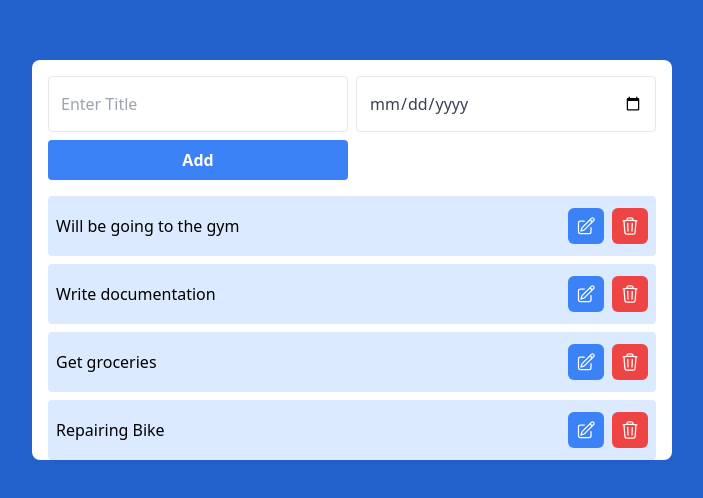
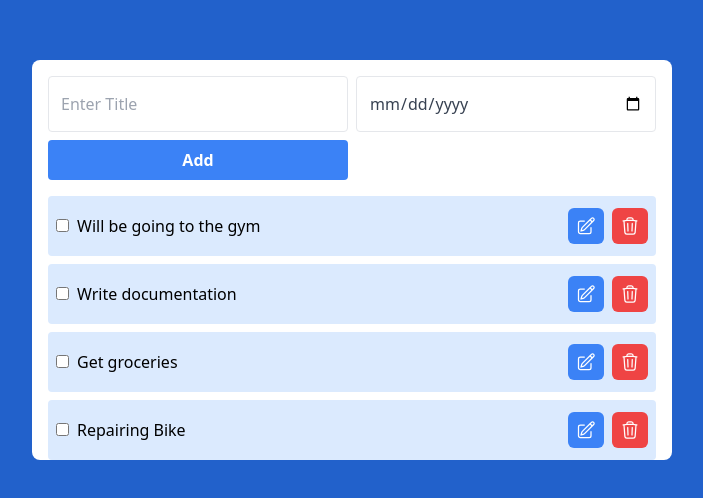
Before and after one commit to aaryan610/todolist-app, a Next.js app: page / in a window 1280 px wide. Shown: the part 140-638 px from the top of the page, without its empty margins (288-991 px from the left). Built offline with nearby package versions, Linux system fonts and the light colour scheme.

Commit message:
Checkbox added

```diff
--- a/pages/index.js
+++ b/pages/index.js
@@ -116,7 +116,10 @@ const Home = (props) => {
               ? tasks.map((item, index) => {
                   return (
                     <div className="single-item bg-blue-100 rounded py-3 px-2 mt-2 flex justify-between items-center">
-                      <div>{item.name}</div>
+                      <div>
+                        <input type="checkbox" className="mr-2" />
+                        {item.name}
+                      </div>
                       <div className="buttons">
                         <button
                           type="button"
```
